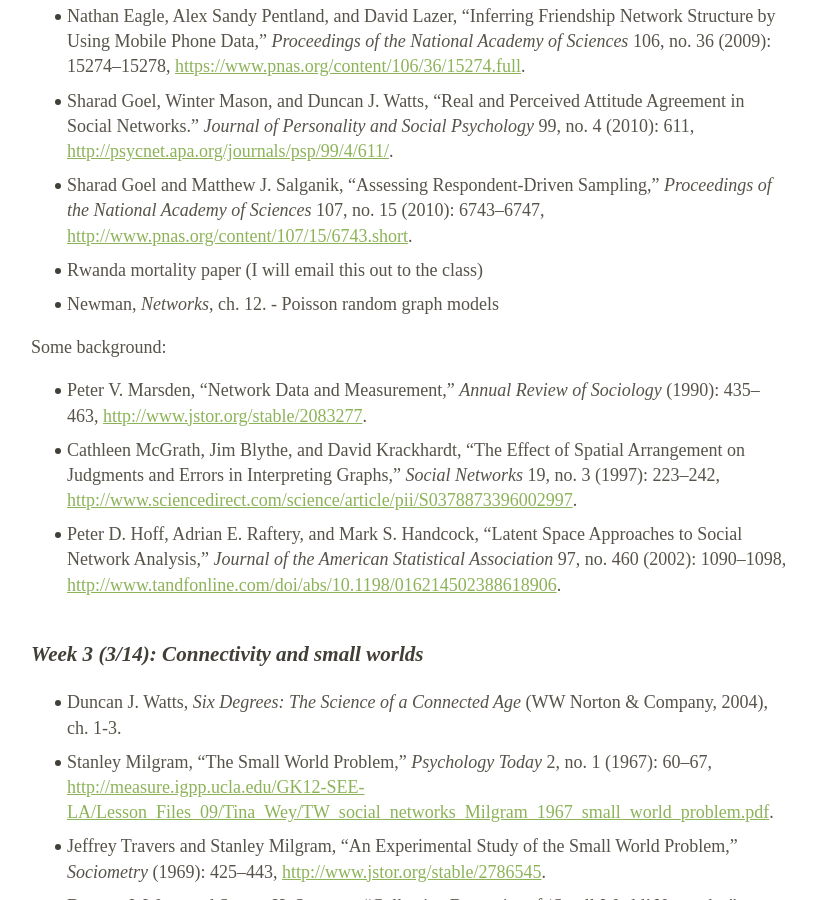
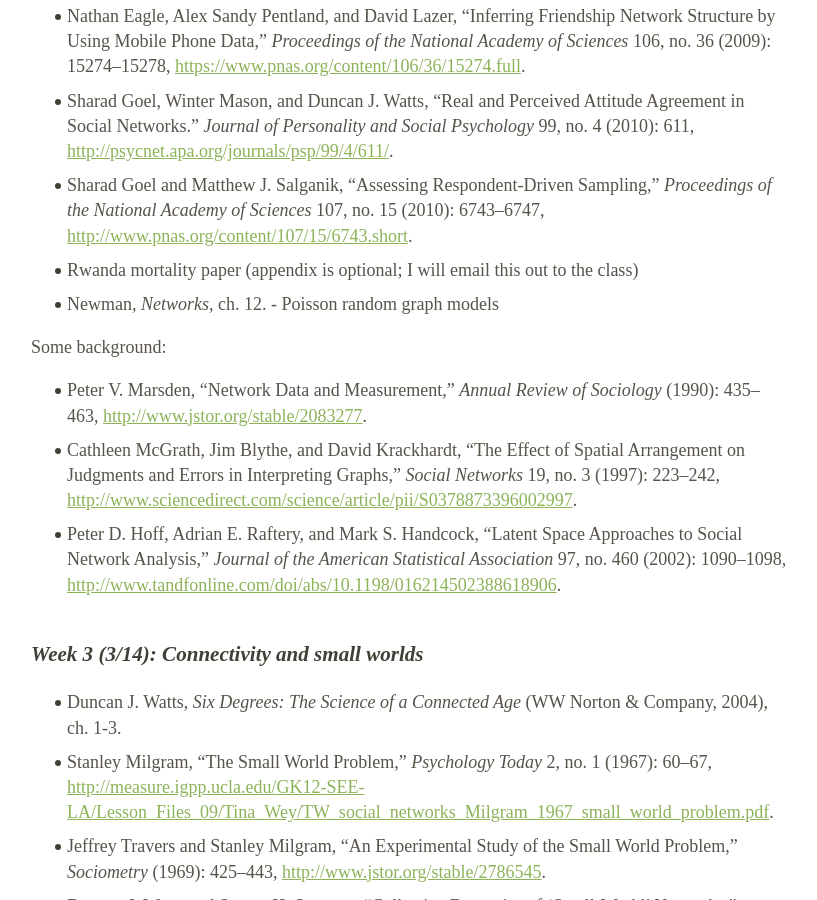
Before and after one commit to dfeehan/dfeehan.github.io, a Jekyll site: the page teaching/201601_demog260.html, which Jekyll copies as it is, in a window 1280 px wide and 900 px high, scrolled down 2758 px. Shown: the whole window, without its empty margins (231-1048 px from the left). Built offline with Jekyll 4.4.1, drawn with Linux system fonts in a browser that asks for light colours.

Commit message:
updated syllabus

```diff
--- a/teaching/201601_demog260.html
+++ b/teaching/201601_demog260.html
@@ -378,7 +378,7 @@
 <li><span class="citation">Nathan <span>Eagle</span>, Alex Sandy <span>Pentland</span>, and David <span>Lazer</span>, “Inferring Friendship Network Structure by Using Mobile Phone Data,” <em>Proceedings of the National Academy of Sciences</em> 106, no. 36 (2009): 15274–15278, <a href="https://www.pnas.org/content/106/36/15274.full" class="uri">https://www.pnas.org/content/106/36/15274.full</a>.</span></li>
 <li><span class="citation">Sharad <span>Goel</span>, Winter <span>Mason</span>, and Duncan J. <span>Watts</span>, “Real and Perceived Attitude Agreement in Social Networks.” <em>Journal of Personality and Social Psychology</em> 99, no. 4 (2010): 611, <a href="http://psycnet.apa.org/journals/psp/99/4/611/" class="uri">http://psycnet.apa.org/journals/psp/99/4/611/</a>.</span></li>
 <li><span class="citation">Sharad <span>Goel</span> and Matthew J. <span>Salganik</span>, “Assessing Respondent-Driven Sampling,” <em>Proceedings of the National Academy of Sciences</em> 107, no. 15 (2010): 6743–6747, <a href="http://www.pnas.org/content/107/15/6743.short" class="uri">http://www.pnas.org/content/107/15/6743.short</a>.</span></li>
-<li>Rwanda mortality paper (I will email this out to the class)</li>
+<li>Rwanda mortality paper (appendix is optional; I will email this out to the class)</li>
 <li><span class="citation"><span>Newman</span>, <em>Networks</em>, ch. 12.</span> - Poisson random graph models</li>
 </ul>
 <p>Some background:</p>
```
